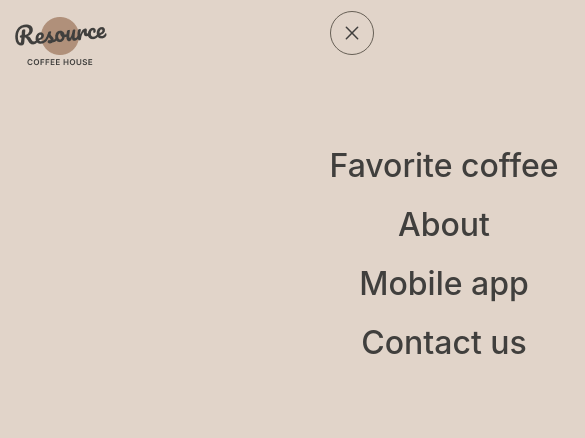
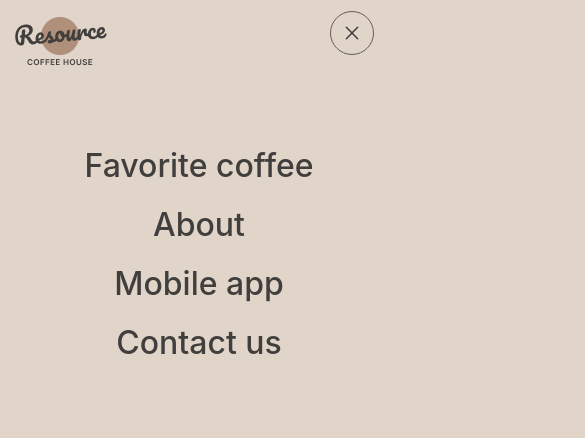
Before and after one commit to Mathew2223/coffee-, a plain HTML site: page baseMenu.html in a window 390 px wide. Shown: the top 438 px of the page, 585 px wide, since content can reach past the window. Drawn offline with Linux system fonts and the light colour scheme.

Commit message:
modified last repo

```diff
--- a/base-1.css
+++ b/base-1.css
@@ -89,7 +89,8 @@ header{
         text-align: center;
         position: absolute;
         margin-top: 120px;
-        margin-left: 60px;
+        margin-left: -15px;
+        width: 348px;
         font-size: 32px;
         color: #403F3D;
         gap: 20px;
```
